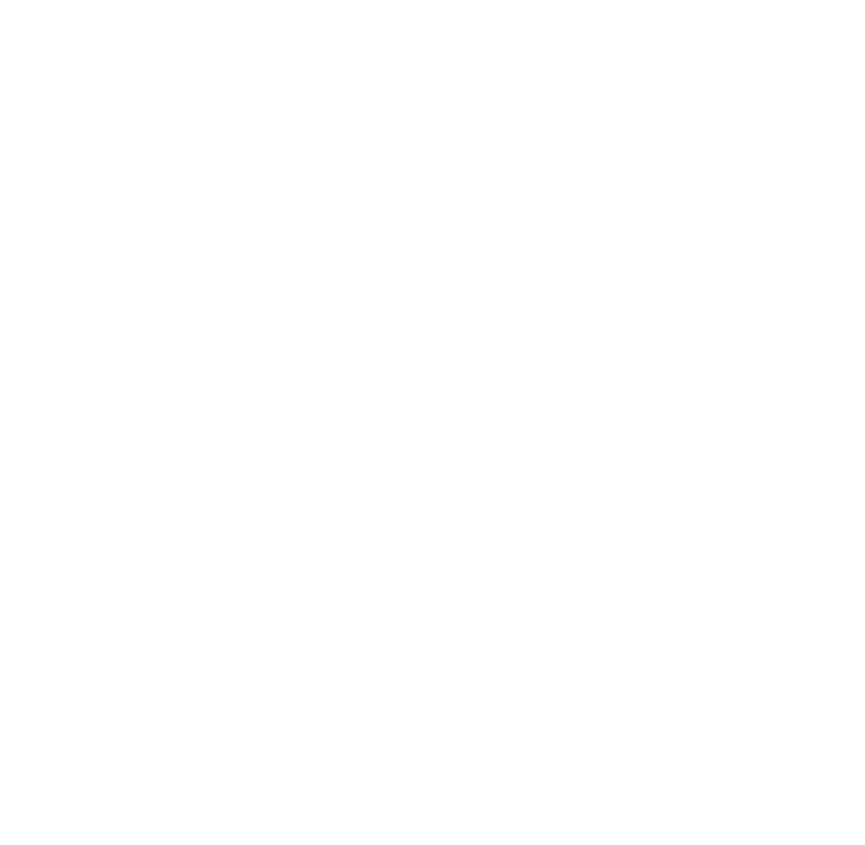
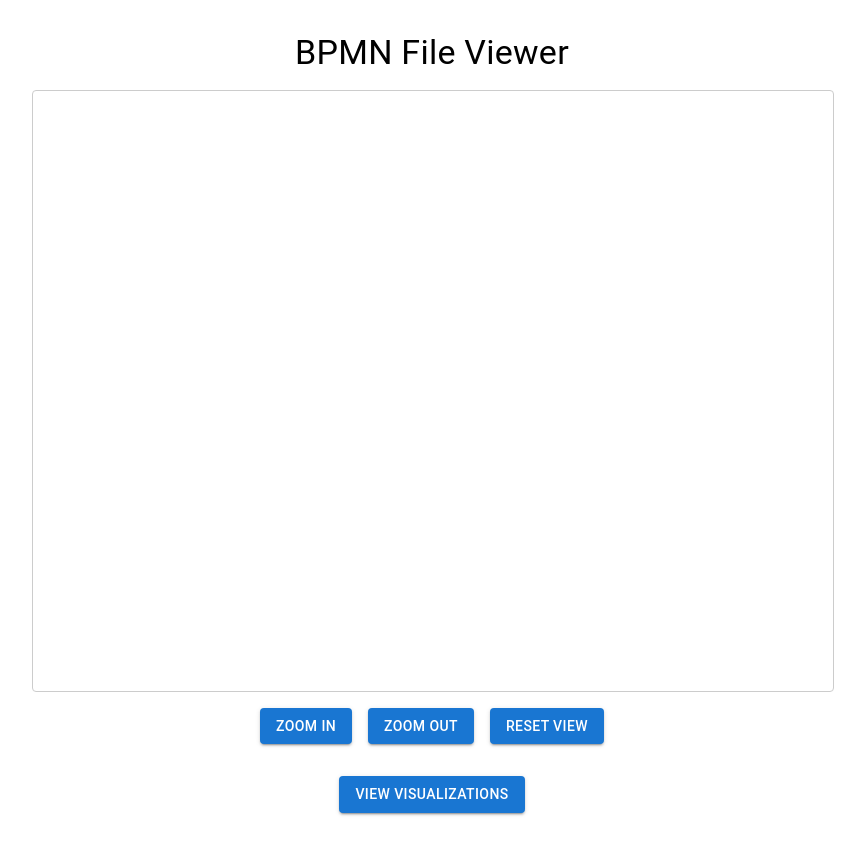
Before and after one commit to NTheo2000/thesis, a React (Create React App) app: page /view-bpmn in a window 1280 px wide. Before the commit this address had no page. Shown: the whole page, without its empty margins (208-1073 px from the left). Before the commit the page ends 800 px from the top, so only its background shows below. Built offline with nearby package versions, Linux system fonts and the light colour scheme; what chartjs-plugin-zoom would draw is missing.

Commit message:
new_files

```diff
--- a/package.json
+++ b/package.json
@@ -14,6 +14,7 @@
     "@types/react": "^18.3.11",
     "@types/react-dom": "^18.3.0",
     "@types/react-router-dom": "^5.3.3",
+    "bpmn-js": "^17.11.1",
     "chart.js": "^4.4.4",
     "chartjs-plugin-zoom": "^2.0.1",
     "react": "^18.3.1",
--- a/src/App.tsx
+++ b/src/App.tsx
@@ -1,19 +1,27 @@
+// App.tsx
+
 import React from 'react';
 import { BrowserRouter as Router, Routes, Route } from 'react-router-dom';
+import { FileProvider } from './FileContext';
+import WelcomePage from './WelcomePage';
 import HeatMapAggr from './HeatMapAggr';
 import ConformanceOutcomeChart from './ConformanceOutcomeChart';
 import ViolationGuidelines from './ViolationGuidelines';
+import ViewBPMN from './ViewBPMN';
 
 const App: React.FC = () => {
   return (
+    <FileProvider>
       <Router>
         <Routes>
-        <Route path="/" element={<HeatMapAggr />} />
+          <Route path="/" element={<WelcomePage />} />
           <Route path="/heatmap-aggr" element={<HeatMapAggr />} />
           <Route path="/conformance-outcome" element={<ConformanceOutcomeChart />} />
           <Route path="/violation-guidelines" element={<ViolationGuidelines />} />
+          <Route path="/view-bpmn" element={<ViewBPMN />} />
         </Routes>
       </Router>
+    </FileProvider>
   );
 };
 
--- /dev/null
+++ b/src/FileContext.tsx
@@ -0,0 +1,31 @@
+// FileContext.tsx
+
+import React, { createContext, useState, useContext, ReactNode } from 'react';
+
+interface FileContextType {
+  bpmnFileContent: string | null;
+  csvFileContent: string | null;
+  setBpmnFileContent: (content: string | null) => void;
+  setCsvFileContent: (content: string | null) => void;
+}
+
+const FileContext = createContext<FileContextType | undefined>(undefined);
+
+export const FileProvider = ({ children }: { children: ReactNode }) => {
+  const [bpmnFileContent, setBpmnFileContent] = useState<string | null>(null);
+  const [csvFileContent, setCsvFileContent] = useState<string | null>(null);
+
+  return (
+    <FileContext.Provider value={{ bpmnFileContent, csvFileContent, setBpmnFileContent, setCsvFileContent }}>
+      {children}
+    </FileContext.Provider>
+  );
+};
+
+export const useFileContext = (): FileContextType => {
+  const context = useContext(FileContext);
+  if (!context) {
+    throw new Error('useFileContext must be used within a FileProvider');
+  }
+  return context;
+};
--- /dev/null
+++ b/src/ViewBPMN.tsx
@@ -0,0 +1,102 @@
+// ViewBPMN.tsx
+
+import React, { useEffect, useRef } from 'react';
+import { Box, Typography, Button, Stack } from '@mui/material';
+import { useNavigate } from 'react-router-dom';
+import BpmnNavigatedViewer from 'bpmn-js/lib/NavigatedViewer';
+import { useFileContext } from './FileContext';
+
+const ViewBPMN: React.FC = () => {
+  const navigate = useNavigate();
+  const bpmnContainerRef = useRef<HTMLDivElement | null>(null);
+  const viewerRef = useRef<BpmnNavigatedViewer | null>(null);
+  const { bpmnFileContent } = useFileContext();
+
+  useEffect(() => {
+    if (bpmnFileContent && bpmnContainerRef.current) {
+      if (!viewerRef.current) {
+        viewerRef.current = new BpmnNavigatedViewer({
+          container: bpmnContainerRef.current,
+          keyboard: { bindTo: window },
+        });
+      }
+
+      viewerRef.current.importXML(bpmnFileContent)
+        .then(() => {
+          const canvas = viewerRef.current!.get('canvas') as any;  // Cast to any to avoid TypeScript error
+          canvas.zoom('fit-viewport');
+        })
+        .catch((error: unknown) => {
+          console.error('Error rendering BPMN diagram:', error);
+        });
+    }
+
+    return () => {
+      if (viewerRef.current) {
+        viewerRef.current.destroy();
+        viewerRef.current = null;
+      }
+    };
+  }, [bpmnFileContent]);
+
+  // Helper functions for zoom controls
+  const handleZoomIn = () => {
+    const canvas = viewerRef.current?.get('canvas') as any;
+    canvas.zoom(canvas.zoom() + 0.2);
+  };
+
+  const handleZoomOut = () => {
+    const canvas = viewerRef.current?.get('canvas') as any;
+    canvas.zoom(canvas.zoom() - 0.2);
+  };
+
+  const handleResetZoom = () => {
+    const canvas = viewerRef.current?.get('canvas') as any;
+    canvas.zoom('fit-viewport');
+  };
+
+  const handleNavigateToHeatMap = () => {
+    navigate('/heatmap-aggr');
+  };
+
+  return (
+    <Box sx={{ width: '100%', maxWidth: 800, margin: '0 auto', textAlign: 'center', padding: 4 }}>
+      <Typography variant="h4" gutterBottom>
+        BPMN File Viewer
+      </Typography>
+
+      <Box
+        ref={bpmnContainerRef}
+        sx={{
+          width: '100%',
+          height: '600px',
+          border: '1px solid #ccc',
+          borderRadius: '4px',
+          marginTop: 2,
+          display: 'flex',
+          alignItems: 'center',
+          justifyContent: 'center',
+          overflow: 'hidden',
+        }}
+      />
+
+      {/* Zoom Controls */}
+      <Stack direction="row" spacing={2} justifyContent="center" sx={{ marginTop: 2 }}>
+        <Button variant="contained" onClick={handleZoomIn}>Zoom In</Button>
+        <Button variant="contained" onClick={handleZoomOut}>Zoom Out</Button>
+        <Button variant="contained" onClick={handleResetZoom}>Reset View</Button>
+      </Stack>
+
+      <Button
+        variant="contained"
+        color="primary"
+        onClick={handleNavigateToHeatMap}
+        sx={{ marginTop: 4 }}
+      >
+        View Visualizations
+      </Button>
+    </Box>
+  );
+};
+
+export default ViewBPMN;
--- /dev/null
+++ b/src/WelcomePage.tsx
@@ -0,0 +1,99 @@
+// WelcomePage.tsx
+
+import React, { useState } from 'react';
+import { Box, Typography, Button, TextField, Paper } from '@mui/material';
+import { useNavigate } from 'react-router-dom';
+import { useFileContext } from './FileContext';
+
+const WelcomePage: React.FC = () => {
+  const [bpmnFile, setBpmnFile] = useState<File | null>(null);
+  const [csvFile, setCsvFile] = useState<File | null>(null);
+  const navigate = useNavigate();
+  const { setBpmnFileContent, setCsvFileContent } = useFileContext();
+
+  const handleFileChange = (
+    event: React.ChangeEvent<HTMLInputElement | HTMLTextAreaElement>,
+    setFile: React.Dispatch<React.SetStateAction<File | null>>,
+    setFileContent: (content: string | null) => void,
+    fileType: 'bpmn' | 'csv'
+  ) => {
+    const target = event.target as HTMLInputElement;
+    if (target.files && target.files[0]) {
+      const file = target.files[0];
+      setFile(file);
+
+      // Read the file as text and set it in context
+      const reader = new FileReader();
+      reader.onload = () => {
+        const content = reader.result as string;
+        setFileContent(content);
+      };
+      reader.readAsText(file);
+    }
+  };
+
+  const handleNavigateToViewBPMN = () => {
+    navigate('/view-bpmn');
+  };
+
+  return (
+    <Box sx={{ width: '100%', maxWidth: 600, margin: '0 auto', textAlign: 'center', padding: 4 }}>
+      <Typography variant="h4" gutterBottom>
+        Welcome to the Conformance Analysis App
+      </Typography>
+      <Typography variant="body1" gutterBottom>
+        Please upload your BPMN and CSV files to get started.
+      </Typography>
+
+      <Paper sx={{ padding: 2, marginBottom: 3, boxShadow: 3 }}>
+        <Typography variant="h6" gutterBottom>
+          Upload BPMN File
+        </Typography>
+        <TextField
+          type="file"
+          inputProps={{ accept: '.bpmn' }}
+          onChange={(event) => handleFileChange(event, setBpmnFile, setBpmnFileContent, 'bpmn')}
+          fullWidth
+          variant="outlined"
+          helperText={bpmnFile ? `Selected: ${bpmnFile.name}` : "Please upload a .bpmn file"}
+        />
+      </Paper>
+
+      <Paper sx={{ padding: 2, marginBottom: 4, boxShadow: 3 }}>
+        <Typography variant="h6" gutterBottom>
+          Upload CSV File
+        </Typography>
+        <TextField
+          type="file"
+          inputProps={{ accept: '.csv' }}
+          onChange={(event) => handleFileChange(event, setCsvFile, setCsvFileContent, 'csv')}
+          fullWidth
+          variant="outlined"
+          helperText={csvFile ? `Selected: ${csvFile.name}` : "Please upload a .csv file"}
+        />
+      </Paper>
+
+      <Button
+        variant="contained"
+        color="primary"
+        onClick={handleNavigateToViewBPMN}
+        disabled={!bpmnFile}
+        sx={{
+          padding: '10px 20px',
+          fontSize: '1rem',
+          fontWeight: 'bold',
+          width: '100%',
+          maxWidth: 300,
+          backgroundColor: !bpmnFile ? 'grey.400' : 'primary.main',
+          '&:hover': {
+            backgroundColor: !bpmnFile ? 'grey.400' : 'primary.dark',
+          },
+        }}
+      >
+        View BPMN
+      </Button>
+    </Box>
+  );
+};
+
+export default WelcomePage;
--- /dev/null
+++ b/src/bpmn-js.d.ts
@@ -0,0 +1 @@
+declare module 'bpmn-js';
```
Also changed, not shown: 1 other file (tests, documents, lock files or other folders). Lines whose indentation alone changed are shown as unchanged.
